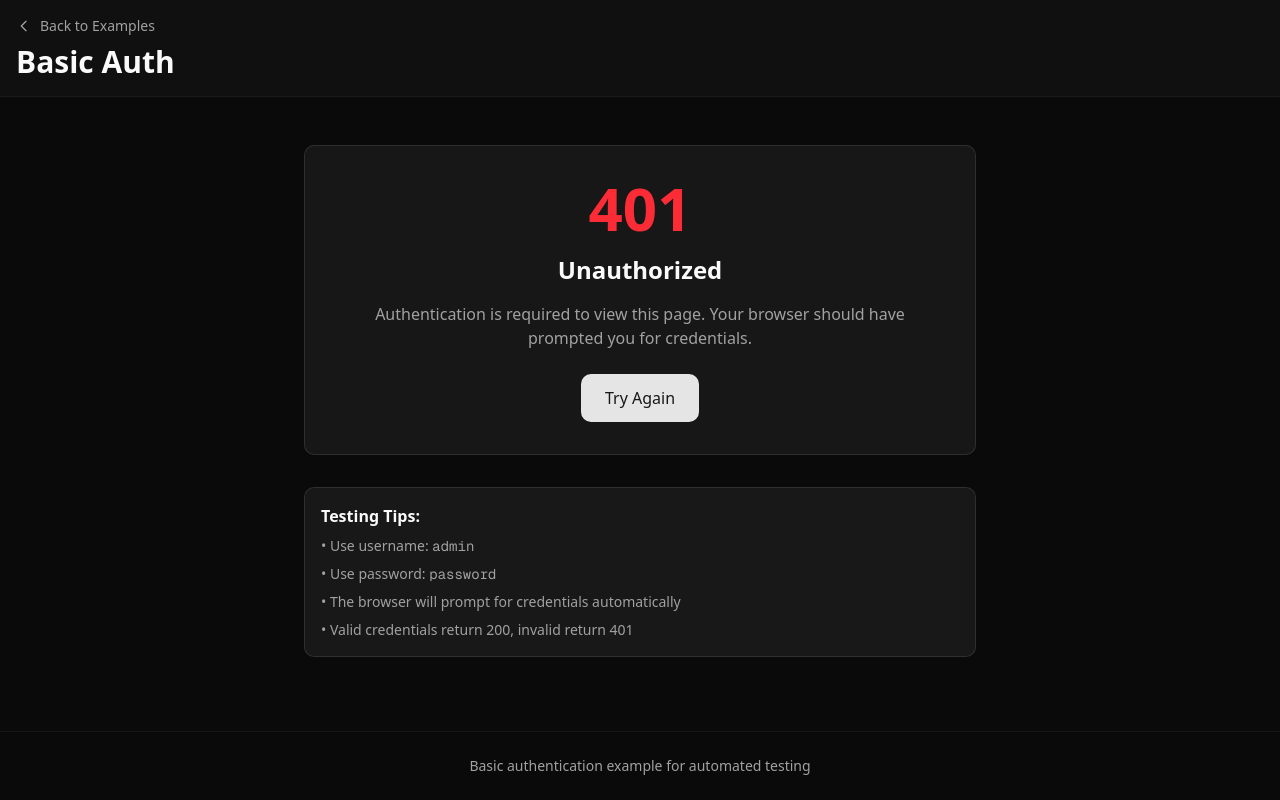
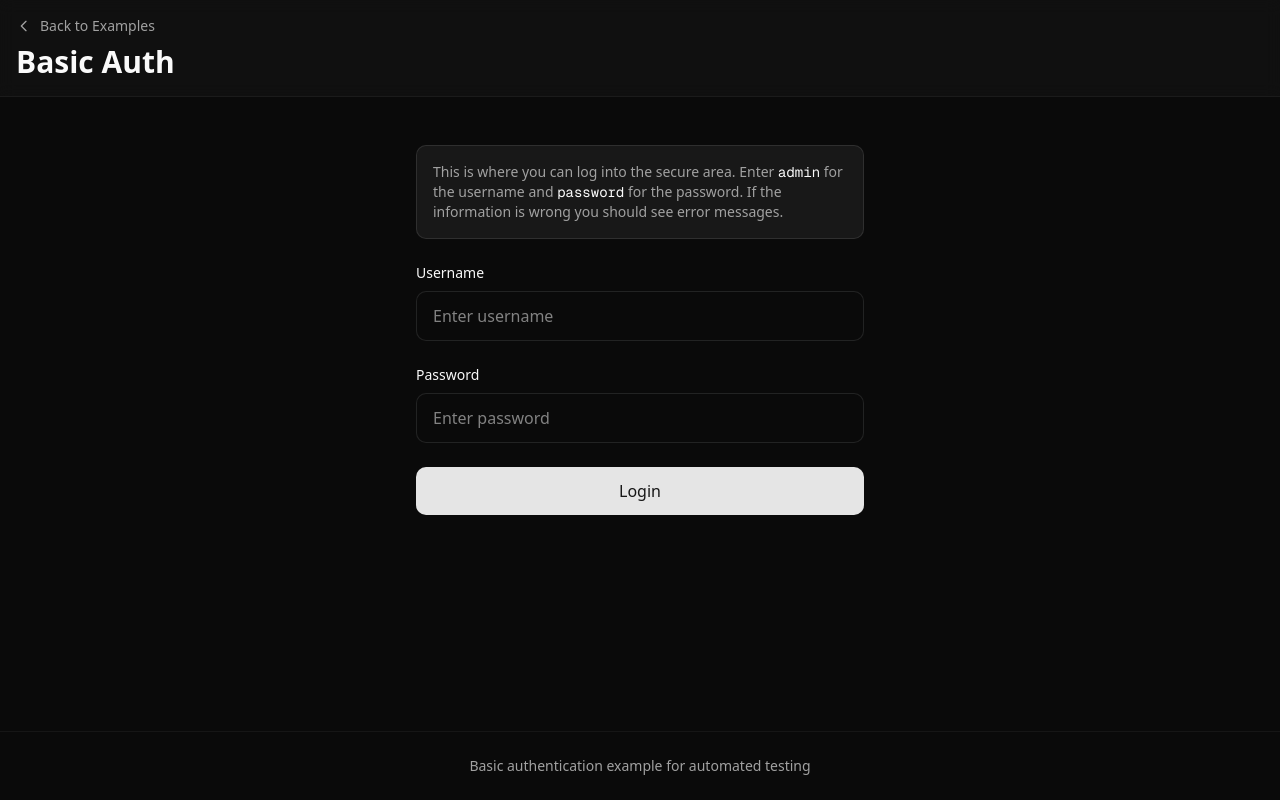
Before and after one commit to rafaeltmanso/theinternet, a Next.js app: page /examples/basic-auth in a window 1280 px wide. Built offline with nearby package versions, Linux system fonts and the light colour scheme; no server answers.

Commit message:
Remove digest auth and update basic auth with DOM form
- Remove digest-auth page and API route
- Update basic-auth to use DOM input fields instead of browser prompt
- Remove digest-auth entry from examples data

```diff
--- a/src/app/api/digest-auth/route.ts
+++ /dev/null
@@ -1,55 +0,0 @@
-import { NextRequest, NextResponse } from 'next/server'
-
-export const runtime = 'nodejs'
-
-export async function GET(request: NextRequest) {
-  const authHeader = request.headers.get('authorization')
-
-  if (!authHeader) {
-    // Return 401 with WWW-Authenticate header for Digest
-    // Note: This is a simplified implementation - real digest auth is more complex
-    return NextResponse.json(
-      { error: 'Authentication required' },
-      {
-        status: 401,
-        headers: {
-          'WWW-Authenticate': 'Digest realm="Digest Auth Realm", qop="auth", nonce="dcd98b7102dd2f0e8b11d0f600bfb0c093", opaque="5ccc069c403ebaf9f0171e9517f40e41"',
-        },
-      }
-    )
-  }
-
-  // For demo purposes, accept basic auth but treat it as digest
-  // Real digest auth requires parsing the auth header and validating the response
-  const authValue = authHeader.split(' ')[1]
-  if (!authValue) {
-    return NextResponse.json(
-      { error: 'Invalid authorization format' },
-      {
-        status: 401,
-        headers: {
-          'WWW-Authenticate': 'Digest realm="Digest Auth Realm", qop="auth", nonce="dcd98b7102dd2f0e8b11d0f600bfb0c093", opaque="5ccc069c403ebaf9f0171e9517f40e41"',
-        },
-      }
-    )
-  }
-
-  // Decode base64 credentials
-  const decoded = Buffer.from(authValue, 'base64').toString('utf-8')
-  const [username, password] = decoded.split(':')
-
-  // Validate credentials
-  if (username === 'admin' && password === 'password') {
-    return NextResponse.json({ success: true, message: 'Digest authentication successful' })
-  }
-
-  return NextResponse.json(
-    { error: 'Invalid credentials' },
-    {
-      status: 401,
-      headers: {
-        'WWW-Authenticate': 'Digest realm="Digest Auth Realm", qop="auth", nonce="dcd98b7102dd2f0e8b11d0f600bfb0c093", opaque="5ccc069c403ebaf9f0171e9517f40e41"',
-      },
-    }
-  )
-}
--- a/src/app/examples-data.tsx
+++ b/src/app/examples-data.tsx
@@ -4,12 +4,10 @@ import { ExampleCard } from './example-card'
 export const examples = [
   { id: 'ab-testing', name: 'A/B Testing', description: 'Test control and variation versions', category: 'Testing' },
   { id: 'add-remove-elements', name: 'Add/Remove Elements', description: 'Dynamically add and delete elements', category: 'Interactive' },
-  { id: 'basic-auth', name: 'Basic Auth', description: 'HTTP Basic Authentication', category: 'Auth' },
   { id: 'broken-images', name: 'Broken Images', description: 'Images with broken links', category: 'Media' },
   { id: 'challenging-dom', name: 'Challenging DOM', description: 'Dynamic DOM that changes', category: 'Advanced' },
   { id: 'checkboxes', name: 'Checkboxes', description: 'Check and uncheck checkboxes', category: 'Interactive' },
   { id: 'context-menu', name: 'Context Menu', description: 'Right-click context menu', category: 'Interactive' },
-  { id: 'digest-auth', name: 'Digest Authentication', description: 'HTTP Digest Authentication', category: 'Auth' },
   { id: 'disappearing-elements', name: 'Disappearing Elements', description: 'Elements that appear and disappear', category: 'Advanced' },
   { id: 'drag-and-drop', name: 'Drag and Drop', description: 'Drag elements between containers', category: 'Interactive' },
   { id: 'dropdown', name: 'Dropdown List', description: 'Select from dropdown options', category: 'Interactive' },
--- a/src/app/examples/basic-auth/page.tsx
+++ b/src/app/examples/basic-auth/page.tsx
@@ -1,32 +1,104 @@
 'use client'
 
-import { useState, useEffect } from 'react'
+import { useState } from 'react'
 import Link from 'next/link'
 
 export default function BasicAuth() {
-  const [authenticated, setAuthenticated] = useState(false)
-  const [checking, setChecking] = useState(true)
+  const [formData, setFormData] = useState({
+    username: '',
+    password: '',
+  })
+  const [message, setMessage] = useState<{ type: 'success' | 'error', text: string } | null>(null)
+  const [isLoggedIn, setIsLoggedIn] = useState(false)
+  const [loading, setLoading] = useState(false)
 
-  useEffect(() => {
-    const checkAuth = async () => {
+  const handleInputChange = (e: React.ChangeEvent<HTMLInputElement>) => {
+    setFormData({
+      ...formData,
+      [e.target.name]: e.target.value,
+    })
+  }
+
+  const handleSubmit = async (e: React.FormEvent) => {
+    e.preventDefault()
+    setLoading(true)
+    setMessage(null)
+
+    const authHeader = btoa(`${formData.username}:${formData.password}`)
+
     try {
-        // This will trigger browser's basic auth dialog if not authenticated
-        const response = await fetch('/api/basic-auth?XTransformPort=3000')
+      const response = await fetch('/api/basic-auth', {
+        headers: {
+          'Authorization': `Basic ${authHeader}`,
+        },
+      })
 
       if (response.ok) {
-          setAuthenticated(true)
+        setMessage({ type: 'success', text: 'You logged into a secure area!' })
+        setIsLoggedIn(true)
       } else {
-          setAuthenticated(false)
+        setMessage({ type: 'error', text: 'Invalid credentials!' })
       }
-      } catch (error) {
-        setAuthenticated(false)
+    } catch {
+      setMessage({ type: 'error', text: 'An error occurred. Please try again.' })
     } finally {
-        setChecking(false)
+      setLoading(false)
     }
   }
 
-    checkAuth()
-  }, [])
+  const handleLogout = () => {
+    setIsLoggedIn(false)
+    setFormData({ username: '', password: '' })
+    setMessage(null)
+  }
+
+  if (isLoggedIn) {
+    return (
+      <div className="min-h-screen bg-background flex flex-col">
+        <header className="border-b border-border/50 bg-card/50 backdrop-blur-sm sticky top-0 z-50">
+          <div className="container mx-auto px-4 py-4">
+            <Link href="/" className="inline-flex items-center text-sm text-muted-foreground hover:text-foreground transition-colors mb-2">
+              <svg className="w-4 h-4 mr-2" fill="none" stroke="currentColor" viewBox="0 0 24 24">
+                <path strokeLinecap="round" strokeLinejoin="round" strokeWidth={2} d="M15 19l-7-7 7-7" />
+              </svg>
+              Back to Examples
+            </Link>
+            <h1 className="text-3xl font-bold text-foreground">Secure Area</h1>
+          </div>
+        </header>
+
+        <main className="container mx-auto px-4 py-12 flex-1">
+          <div className="max-w-2xl mx-auto">
+            <div className="mb-6 p-4 rounded-lg bg-green-500/10 border border-green-500/20">
+              <p className="text-green-500">
+                <span className="font-semibold">Success!</span> {message?.text}
+              </p>
+            </div>
+
+            <div className="p-6 rounded-lg bg-card border border-border">
+              <p className="text-muted-foreground mb-4">
+                Welcome to the Secure Area. When you are done click logout below.
+              </p>
+              <button
+                onClick={handleLogout}
+                className="px-6 py-3 bg-destructive text-destructive-foreground rounded-lg font-medium hover:bg-destructive/90 transition-colors"
+              >
+                Logout
+              </button>
+            </div>
+          </div>
+        </main>
+
+        <footer className="border-t border-border/50 mt-auto">
+          <div className="container mx-auto px-4 py-6">
+            <p className="text-center text-sm text-muted-foreground">
+              Basic authentication example for automated testing
+            </p>
+          </div>
+        </footer>
+      </div>
+    )
+  }
 
   return (
     <div className="min-h-screen bg-background flex flex-col">
@@ -43,45 +115,67 @@ export default function BasicAuth() {
       </header>
 
       <main className="container mx-auto px-4 py-12 flex-1">
-        <div className="max-w-2xl mx-auto">
-          {checking ? (
-            <div className="p-8 rounded-lg bg-card border border-border text-center">
-              <div className="animate-spin rounded-full h-12 w-12 border-4 border-primary border-t-transparent mx-auto mb-4"></div>
-              <p className="text-muted-foreground">Checking authentication...</p>
-            </div>
-          ) : authenticated ? (
-            <div className="p-8 rounded-lg bg-card border border-border text-center">
-              <div className="text-6xl font-bold text-green-500 mb-4">Success!</div>
-              <h2 className="text-2xl font-semibold text-foreground mb-4">Basic Authentication</h2>
-              <p className="text-muted-foreground">
-                Congratulations! You must have provided the correct credentials.
+        <div className="max-w-md mx-auto">
+          <div className="mb-6 p-4 rounded-lg bg-muted/50 border border-border">
+            <p className="text-sm text-muted-foreground">
+              This is where you can log into the secure area. Enter{' '}
+              <span className="font-mono text-foreground">admin</span> for the username and{' '}
+              <span className="font-mono text-foreground">password</span> for the password.
+              If the information is wrong you should see error messages.
             </p>
           </div>
-          ) : (
-            <div className="p-8 rounded-lg bg-card border border-border text-center">
-              <div className="text-6xl font-bold text-red-500 mb-4">401</div>
-              <h2 className="text-2xl font-semibold text-foreground mb-4">Unauthorized</h2>
-              <p className="text-muted-foreground mb-6">
-                Authentication is required to view this page. Your browser should have prompted you for credentials.
-              </p>
-              <button
-                onClick={() => window.location.reload()}
-                className="px-6 py-3 bg-primary text-primary-foreground rounded-lg font-medium hover:bg-primary/90 transition-colors"
-              >
-                Try Again
-              </button>
+
+          {message && (
+            <div className={`mb-6 p-4 rounded-lg ${
+              message.type === 'success'
+                ? 'bg-green-500/10 border border-green-500/20 text-green-500'
+                : 'bg-red-500/10 border border-red-500/20 text-red-500'
+            }`}>
+              <p className="font-semibold">{message.type === 'success' ? 'Success!' : 'Error!'} {message.text}</p>
             </div>
           )}
 
-          <div className="mt-8 p-4 rounded-lg bg-muted/50 border border-border">
-            <h3 className="font-semibold text-foreground mb-2">Testing Tips:</h3>
-            <ul className="text-sm text-muted-foreground space-y-2">
-              <li>• Use username: <span className="font-mono">admin</span></li>
-              <li>• Use password: <span className="font-mono">password</span></li>
-              <li>• The browser will prompt for credentials automatically</li>
-              <li>• Valid credentials return 200, invalid return 401</li>
-            </ul>
+          <form onSubmit={handleSubmit} className="space-y-6">
+            <div>
+              <label htmlFor="username" className="block text-sm font-medium text-foreground mb-2">
+                Username
+              </label>
+              <input
+                id="username"
+                name="username"
+                type="text"
+                value={formData.username}
+                onChange={handleInputChange}
+                className="w-full px-4 py-3 bg-background border border-border rounded-lg text-foreground focus:ring-2 focus:ring-primary focus:border-transparent transition-all"
+                placeholder="Enter username"
+                required
+              />
             </div>
+
+            <div>
+              <label htmlFor="password" className="block text-sm font-medium text-foreground mb-2">
+                Password
+              </label>
+              <input
+                id="password"
+                name="password"
+                type="password"
+                value={formData.password}
+                onChange={handleInputChange}
+                className="w-full px-4 py-3 bg-background border border-border rounded-lg text-foreground focus:ring-2 focus:ring-primary focus:border-transparent transition-all"
+                placeholder="Enter password"
+                required
+              />
+            </div>
+
+            <button
+              type="submit"
+              disabled={loading}
+              className="w-full px-6 py-3 bg-primary text-primary-foreground rounded-lg font-medium hover:bg-primary/90 transition-colors disabled:opacity-50"
+            >
+              {loading ? 'Logging in...' : 'Login'}
+            </button>
+          </form>
         </div>
       </main>
 
--- a/src/app/examples/digest-auth/page.tsx
+++ /dev/null
@@ -1,98 +0,0 @@
-'use client'
-
-import { useState, useEffect } from 'react'
-import Link from 'next/link'
-
-export default function DigestAuth() {
-  const [authenticated, setAuthenticated] = useState(false)
-  const [checking, setChecking] = useState(true)
-
-  useEffect(() => {
-    const checkAuth = async () => {
-      try {
-        // This will trigger browser's auth dialog
-        const response = await fetch('/api/digest-auth?XTransformPort=3000')
-
-        if (response.ok) {
-          setAuthenticated(true)
-        } else {
-          setAuthenticated(false)
-        }
-      } catch (error) {
-        setAuthenticated(false)
-      } finally {
-        setChecking(false)
-      }
-    }
-
-    checkAuth()
-  }, [])
-
-  return (
-    <div className="min-h-screen bg-background flex flex-col">
-      <header className="border-b border-border/50 bg-card/50 backdrop-blur-sm sticky top-0 z-50">
-        <div className="container mx-auto px-4 py-4">
-          <Link href="/" className="inline-flex items-center text-sm text-muted-foreground hover:text-foreground transition-colors mb-2">
-            <svg className="w-4 h-4 mr-2" fill="none" stroke="currentColor" viewBox="0 0 24 24">
-              <path strokeLinecap="round" strokeLinejoin="round" strokeWidth={2} d="M15 19l-7-7 7-7" />
-            </svg>
-            Back to Examples
-          </Link>
-          <h1 className="text-3xl font-bold text-foreground">Digest Authentication</h1>
-        </div>
-      </header>
-
-      <main className="container mx-auto px-4 py-12 flex-1">
-        <div className="max-w-2xl mx-auto">
-          {checking ? (
-            <div className="p-8 rounded-lg bg-card border border-border text-center">
-              <div className="animate-spin rounded-full h-12 w-12 border-4 border-primary border-t-transparent mx-auto mb-4"></div>
-              <p className="text-muted-foreground">Checking authentication...</p>
-            </div>
-          ) : authenticated ? (
-            <div className="p-8 rounded-lg bg-card border border-border text-center">
-              <div className="text-6xl font-bold text-green-500 mb-4">Success!</div>
-              <h2 className="text-2xl font-semibold text-foreground mb-4">Digest Authentication</h2>
-              <p className="text-muted-foreground">
-                Congratulations! You must have provided the correct digest credentials.
-              </p>
-            </div>
-          ) : (
-            <div className="p-8 rounded-lg bg-card border border-border text-center">
-              <div className="text-6xl font-bold text-red-500 mb-4">401</div>
-              <h2 className="text-2xl font-semibold text-foreground mb-4">Unauthorized</h2>
-              <p className="text-muted-foreground mb-6">
-                Digest authentication is required to view this page. Your browser should have prompted you for credentials.
-              </p>
-              <button
-                onClick={() => window.location.reload()}
-                className="px-6 py-3 bg-primary text-primary-foreground rounded-lg font-medium hover:bg-primary/90 transition-colors"
-              >
-                Try Again
-              </button>
-            </div>
-          )}
-
-          <div className="mt-8 p-4 rounded-lg bg-muted/50 border border-border">
-            <h3 className="font-semibold text-foreground mb-2">Testing Tips:</h3>
-            <ul className="text-sm text-muted-foreground space-y-2">
-              <li>• Use username: <span className="font-mono">admin</span></li>
-              <li>• Use password: <span className="font-mono">password</span></li>
-              <li>• Digest auth is more secure than Basic auth</li>
-              <li>• Credentials are hashed before transmission</li>
-              <li>• Note: For demo purposes, this uses simplified Basic auth flow</li>
-            </ul>
-          </div>
-        </div>
-      </main>
-
-      <footer className="border-t border-border/50 mt-auto">
-        <div className="container mx-auto px-4 py-6">
-          <p className="text-center text-sm text-muted-foreground">
-            Digest authentication example for automated testing
-          </p>
-        </div>
-      </footer>
-    </div>
-  )
-}
```
Lines whose indentation alone changed are shown as unchanged.
